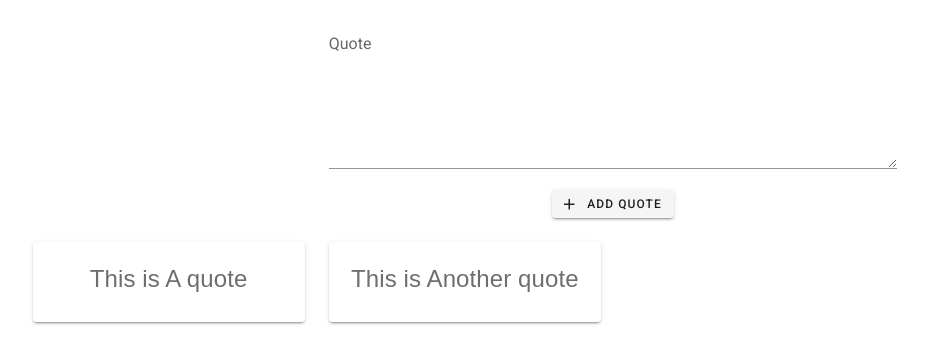
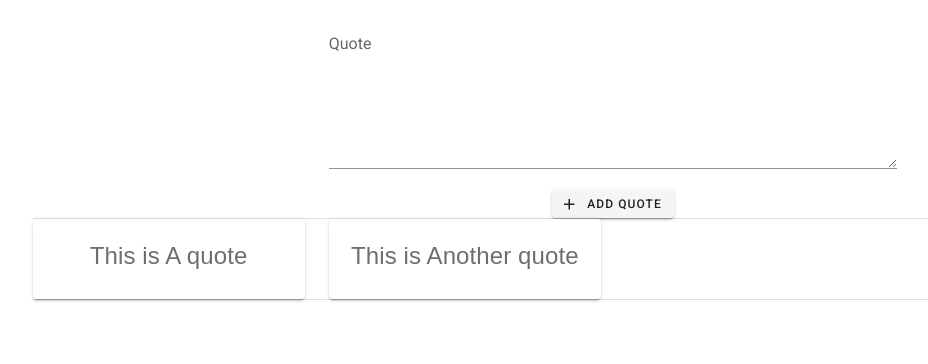
Before and after one commit to windate3411/vue-quote-app, a Vue app: page / in a window 1280 px wide. Shown: the top 364 px of the page, without its empty margins (27-955 px from the left). Built offline with nearby package versions, Linux system fonts and the light colour scheme; a web font is replaced by a local one.

Commit message:
add divider between components

```diff
--- a/src/App.vue
+++ b/src/App.vue
@@ -3,11 +3,13 @@
     <v-content>
       <v-container>
         <NewQuote @addQuote="updateQuotes" />
+        <v-divider></v-divider>
         <v-row>
           <Quote v-for="(item,index) in quotes" :key="index">
             <p class="quote">{{item}}</p>
           </Quote>
         </v-row>
+        <v-divider></v-divider>
       </v-container>
     </v-content>
   </v-app>
```
